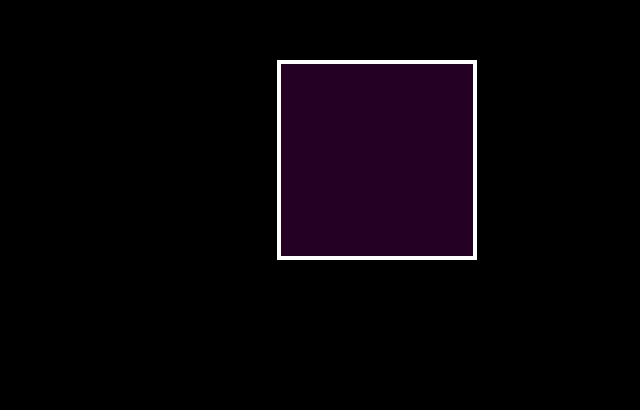
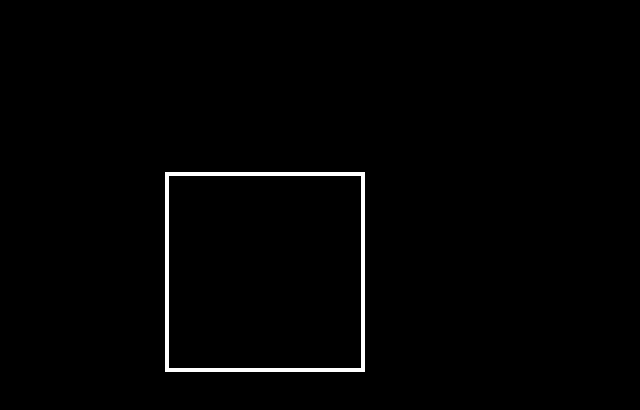
Before and after one commit to pierrefg/p1ps.net, a Next.js app: page / in a window 1280 px wide. Shown: the part 348-758 px from the top of the page, without its empty margins (1-641 px from the left). Built offline with nearby package versions, Linux system fonts and the light colour scheme; a web font is replaced by a local one.

Commit message:
updates screen saver speed

```diff
--- a/components/ScreenSaver/BouncingWhiteBox.js
+++ b/components/ScreenSaver/BouncingWhiteBox.js
@@ -4,7 +4,7 @@ import { useEffect, useState } from "react";
 
 export default function BouncingWhiteBox() {
   const boxSize = 200;
-  const speed = 8;
+  const speed = 4;
   const fps = 60;
   const interval = 1000 / fps;
 
@@ -81,7 +81,7 @@ export default function BouncingWhiteBox() {
           height: `${boxSize}px`,
           left: `${position.x}px`,
           top: `${position.y}px`,
-          backgroundColor: getColor(),
+        //   backgroundColor: getColor(),
         }}
       />
     </div>
```
